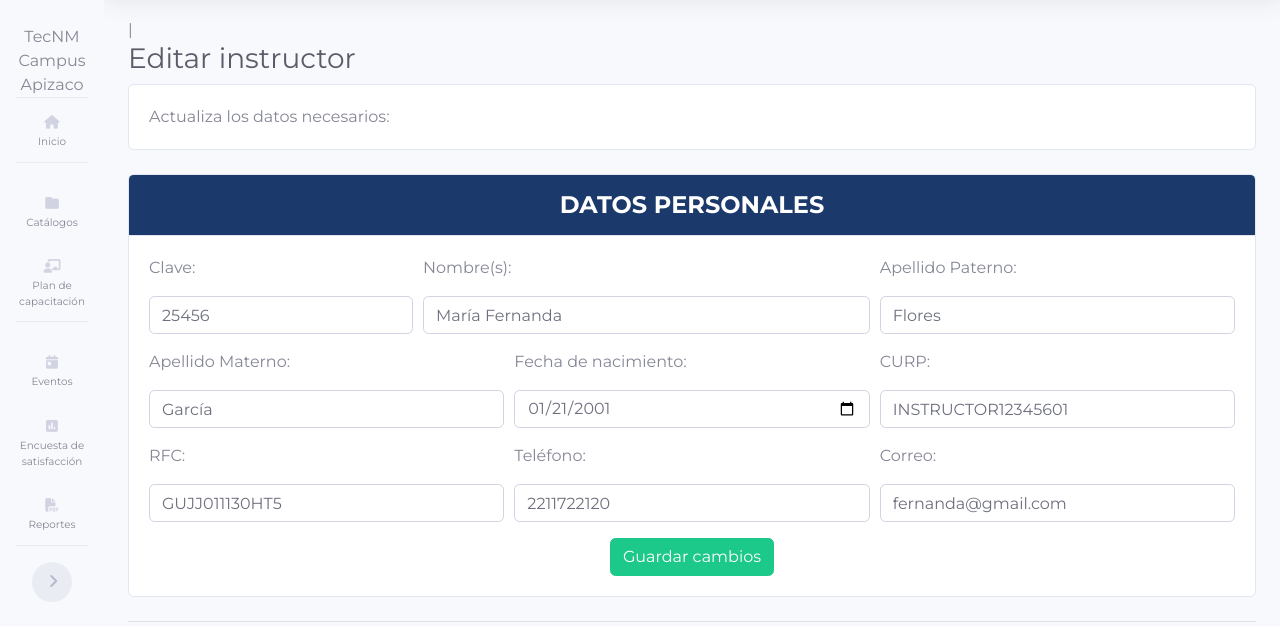
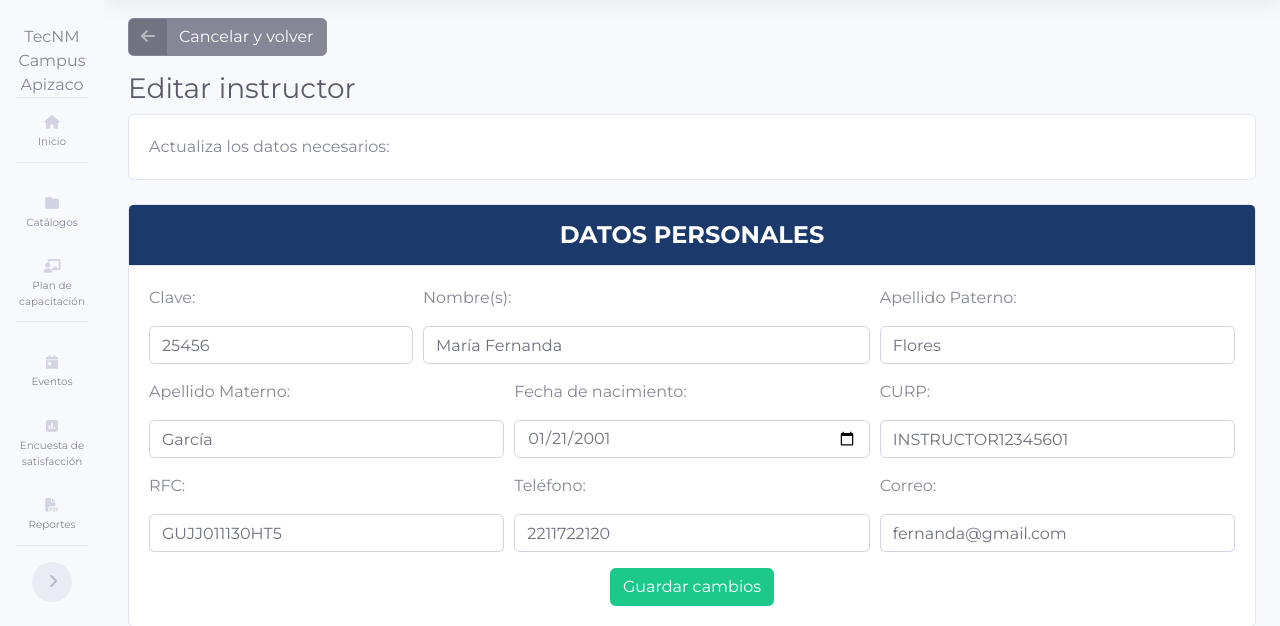
Before and after one commit to FerTecn/CapacitacionDoc, a Django app: page /catalogos/instructoractualizar/1/ in a window 1280 px wide. Shown: the part 76-702 px from the top of the page. Run offline with Django 5.2, Linux system fonts and the light colour scheme; a user stored in the database is signed in; data comes from the database, SQL or seed files in the repository; some libraries are stand-ins or nearby versions.

Commit message:
Se agrega boton retroceder al final del form

```diff
--- a/capacitaciondoc/catalogos/templates/instructoractualizar.html
+++ b/capacitaciondoc/catalogos/templates/instructoractualizar.html
@@ -6,7 +6,14 @@
 {% block content %}
 
 <!-- Botones superiores -->
-|
+<div class="d-flex justify-content-between mb-3">
+    <a href="{% url 'instructorlista' %}" class="btn btn-secondary btn-icon-split mr-2">
+        <span class="icon text-white-50">
+            <i class="fas fa-arrow-left"></i>
+        </span>
+        <span class="text">Cancelar y volver</span>
+    </a>
+</div>
 
 <h1 class="h3 mb-2 text-gray-800">Editar instructor</h1>
 <div class="card mb-4">
@@ -387,4 +394,12 @@
         </div>
     </div>
 </div>
+<div class="d-flex justify-content-between mb-3">
+    <a href="{% url 'instructorlista' %}" class="btn btn-secondary btn-icon-split mr-2">
+        <span class="icon text-white-50">
+            <i class="fas fa-arrow-left"></i>
+        </span>
+        <span class="text">Cancelar y volver</span>
+    </a>
+</div>
 {% endblock %}
```
